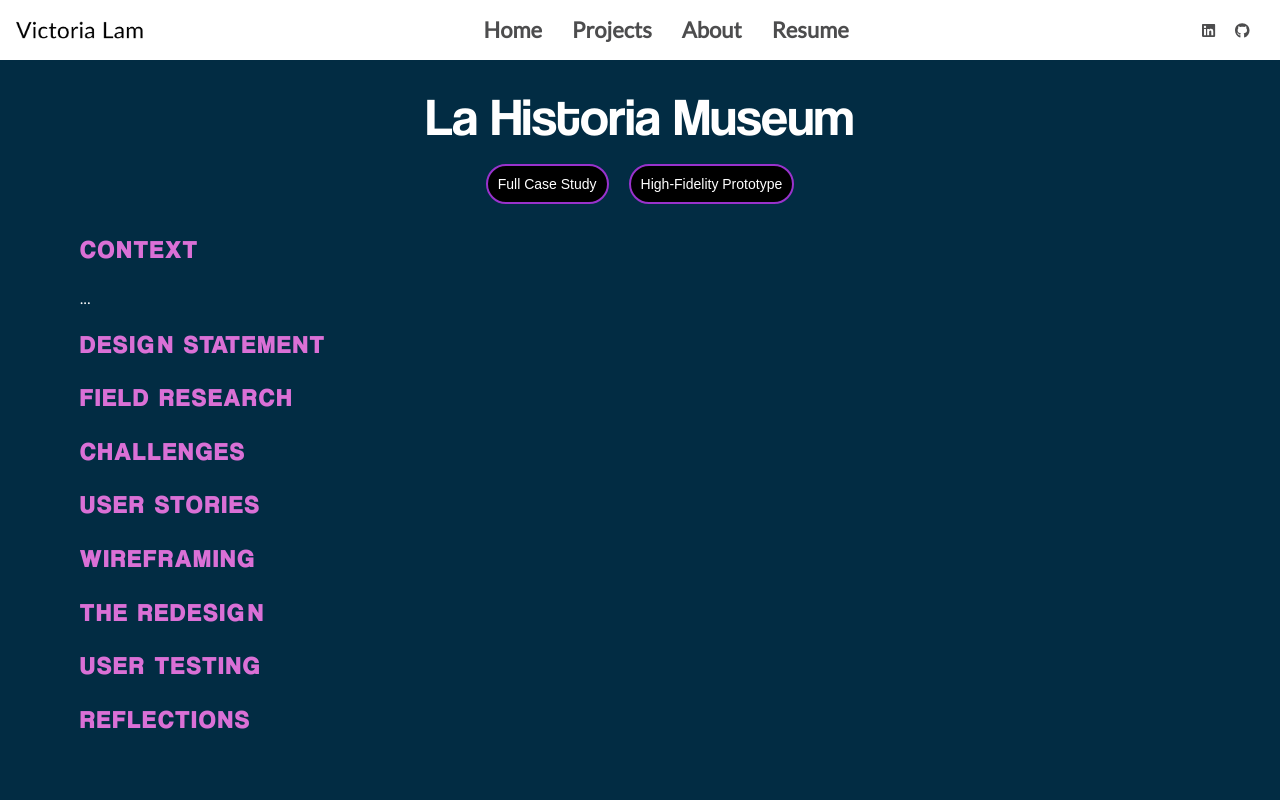
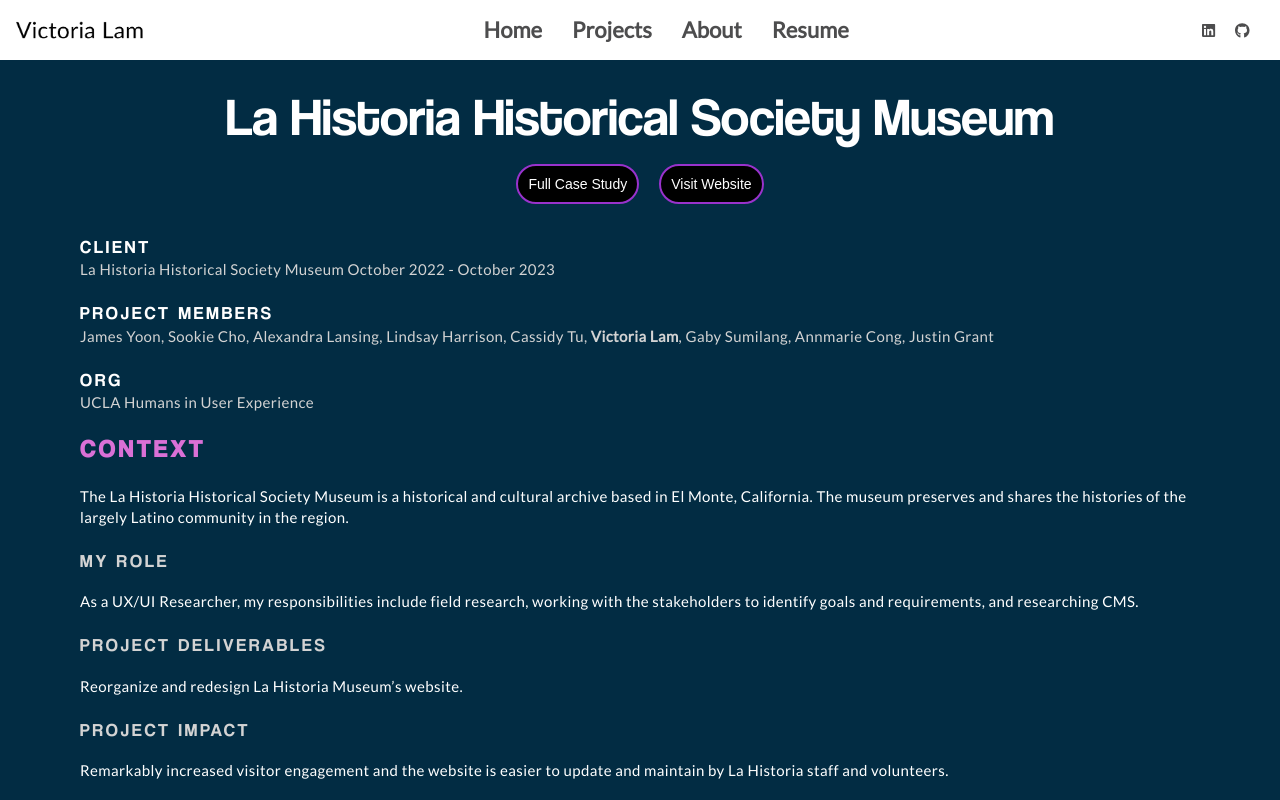
Before and after one commit to pinlunix/react-portfolio, a React (Create React App) app: page /LaHistoria in a window 1280 px wide. Built offline with nearby package versions, Linux system fonts and the light colour scheme.

Commit message:
Update La Historia Project page

```diff
--- a/src/components/asmProject.js
+++ b/src/components/asmProject.js
@@ -17,7 +17,7 @@ function ASM() {
             <div className="center">
                 <button>
                     <a
-                        href=""
+                        href="https://www.figma.com/proto/5jONNrPhVw589eSnmhchYk/Project-Portfolio?node-id=1-2&starting-point-node-id=1%3A2&scaling=scale-down-width&mode=design&t=U4gEabobrPRLYcUk-1"
                         target="_blank"
                     >
                         Full Case Study
@@ -66,7 +66,7 @@ function ASM() {
                     observed other visitors, and had fun touring the museum.
                 </p>
                 <img src={ FieldResearch } alt="Field Research Collage" />
-            <h2>USER STORIES</h2>
+            <h2>UX STORYTELLING</h2>
                 <p>
                     My target audience are children around 10 years of age. Since the goal is to help them learn about local history,
                     one of my created user personas is Jonas, a 10-year old student who loves going to museums.
--- a/src/components/laHistoria.js
+++ b/src/components/laHistoria.js
@@ -4,7 +4,7 @@ import "./projectStyle.scss"
 function LaHistoria() {
     return(
         <div className="viewing-section">
-            <h1 style={{textAlign:"center"}}>La Historia Museum</h1>
+            <h1 style={{textAlign:"center"}}>La Historia Historical Society Museum</h1>
             {/* Insert image */}
             <div className="center">
                 <button>
@@ -17,25 +17,120 @@ function LaHistoria() {
                 </button>
                 <button>
                     <a
-                        href=""
+                        href="https://www.lahistoriamuseum.org/"
                         target="_blank"
                     >
-                        High-Fidelity Prototype
+                        Visit Website
                     </a>
                 </button>
             </div>
+            <div className="project-info">
+                <div className="subtitle">CLIENT</div>
+                    <div className="sub-text">
+                        La Historia Historical Society Museum
+                        October 2022 - October 2023
+                    </div>
+                <div className="subtitle">PROJECT MEMBERS</div>
+                    <div className="sub-text">
+                        James Yoon, Sookie Cho, Alexandra Lansing, Lindsay Harrison, Cassidy Tu, <span class="bolded">Victoria Lam</span>, Gaby Sumilang, Annmarie Cong, Justin Grant
+                    </div>
+                <div className="subtitle">ORG</div>
+                    <div className="sub-text">
+                        UCLA Humans in User Experience
+                    </div>
+            </div>
             <h2>CONTEXT</h2>
                 <p>
-                ...
+                The La Historia Historical Society Museum is a historical and cultural archive based in El Monte, California.
+                The museum preserves and shares the histories of the largely Latino community in the region.
                 </p>
+                <h3>MY ROLE</h3>
+                    <p>
+                        As a UX/UI Researcher, my responsibilities include field research, working with the stakeholders to
+                        identify goals and requirements, and researching CMS.
+                    </p>
+                <h3>PROJECT DELIVERABLES</h3>
+                    <p>
+                        Reorganize and redesign La Historia Museum’s website.
+                    </p>
+                <h3>PROJECT IMPACT</h3>
+                    <p>
+                        Remarkably increased visitor engagement and the website is easier to update and maintain by La Historia staff and volunteers.
+                    </p>
             <h2>DESIGN STATEMENT</h2>
+                <p>
+                    Throughout our research and design process, we focused on creating a website that was accessible to a wide range
+                    of ages and technological backgrounds that encouraged visitors to become involved with the organization:
+                    namely, to donate materials, to donate financially, or to sign up to volunteer. Furthermore, the needs of the
+                    organization and its staff/volunteers was paramount, as non-profits tend to have less staffing and more turnover than other sectors.
+                    Therefore, the website should not only be designed to increase visitor engagement but be easy to update and
+                    maintain by current and future La Historia staff and volunteers.
+                </p>
             <h2>FIELD RESEARCH</h2>
-            <h2>CHALLENGES</h2>
-            <h2>USER STORIES</h2>
-            <h2>WIREFRAMING</h2>
-            <h2>THE REDESIGN</h2>
+                <p>
+                    I visited El Monte and La Historia with two team members to take photos of the city to understand the local culture, interview community members, and interview the stakeholders of La Historia.
+                </p>
+                <p>KEY FINDINGS:</p>
+                <ol>
+                    <li>
+                        The history of El Monte centers around migrant camps that were largely Latina/o and their histories/customs were
+                        and continue to be neglected by other historical institutions, such as the El Monte Historical Museum
+                    </li>
+                    <li>
+                        Some of the difficulties faced by La Historia include engaging younger audiences; obtaining consistent funding,
+                        especially amid the COVID-19 pandemic; getting and archiving cultural materials; and maintaining technology.
+                    </li>
+                    <li>
+                        The future of the organization depended on engaging the younger audiences through outreach activities and local schools.
+                    </li>
+                    <li>
+                        Financial and institutional sustainability are integral in the organization’s continued and long-term success.
+                    </li>
+                </ol>
+                <p>
+                    We learned from our field research the importance of involving the stakeholders in the design process.
+                    The website is not only for visitors, but it is important for the museum staff and volunteers,
+                    who may not have extensive technological knowledge, to update and maintain the website.
+                    The target audience included both visitors and the organization.
+                </p>
+            <h2>UX STORYTELLING</h2>
+                <p>
+                    We created six personas informed by our field research’s conclusions. Below is one of the personas depicting Jessica Kohn,
+                    a woman not from El Monte but is interested in local history. Her journey map depicts how she would use La Historia’s website to donate money.
+                </p>
+                {/* Image of persona */}
+            <h2>INFORMATION ARCHITECTURE</h2>
+                <p>
+                    We conducted a content inventory to identify buttons and content, then reorganize and improve the flow.
+                    After mapping out the website hierarchy, a team member and I conducted research on five potential content management systems (CMS):
+                    Wordpress.org, Wix, Webflow, Google Sites, and Hubspot CMS Hub. We identified the pros/cons of each CMS
+                    and selected Wordpress.org, Webflow, and Google Sites as our recommendations to the La Historia Board.
+                    We created demo videos explaining how to use each CMS.
+                </p>
+                <p>
+                    In the end, Google Sites was selected as our CMS.
+                </p>
             <h2>USER TESTING</h2>
+                <p>
+                    After presenting our final prototype to the La Historia Board, we conducted usability testing to
+                    identify pain points we missed. Some improvements we made were improving flow between subpages and making text describing the organization and exhibitions more engaging.
+                </p>
+            <h2>THE FINAL PROTOTYPE</h2>
+                <p>
+                    The final prototype is live at <a href="https://www.lahistoriamuseum.org" target="_blank">lahistoriamuseum.org</a>,
+                    created on Google Sites. I created a document with instructions for the La Historia Board on
+                    how to update and maintain the website, including information for connecting Google forms to an email and
+                    updating the website with multimedia content.
+                </p>
             <h2>REFLECTIONS</h2>
+                <p>
+                    This project illustrated how UX/UI can be used to reinvigorate a nonprofit’s web presence.
+                    I learned the most during the field research section of this project. It was my first experience
+                    conducting interviews in-person and my first time interviewing with stakeholders. It was a valuable experience
+                    to let me learn about the importance of involving stakeholders during the design process,
+                    and taught our team that the target audience included both the visitors and the organization.
+                    Additionally, I had the opportunity to learn about CMS, which is useful knowledge for future UX/UI projects.
+                </p>
         </div>
     )
 }
--- a/src/components/projectStyle.scss
+++ b/src/components/projectStyle.scss
@@ -20,7 +20,7 @@ h2{
     font-family: 'Coolvetica';
     font-weight: 1000;
     font-size: 24px;
-    letter-spacing: 3px;
+    letter-spacing: 4px;
     animation: none;
 }
 
@@ -31,11 +31,31 @@ h3{
     margin-left: 80px;
     font-family: 'Coolvetica';
     font-weight: 400;
-    letter-spacing: 2px;
+    letter-spacing: 3px;
+}
+
+.subtitle{
+    color: white;
+    font-size: 18px;
+    margin-top: 20px;
+    margin-left: 80px;
+    font-family: 'Coolvetica';
+    font-weight: 400;
+    letter-spacing: 3px;
 }
 
 p{
     color: white;
+    font-size: 15px;
+    margin-left: 80px;
+    margin-right: 80px;
+    justify-content: center;
+    font-weight: 400;
+    letter-spacing: 0.4px;
+}
+
+.sub-text{
+    color: lightgray;
     font-size: 15px;
     margin-left: 80px;
     margin-right: 80px;
@@ -70,3 +90,20 @@ button{
     justify-content: center;
     align-items: center;
 }
+
+.bolded {
+    font-weight: bold;
+}
+
+ol{
+    list-style-type: circle;
+    color: white;
+    font-size: 15px;
+    margin-left: 80px;
+    margin-right: 80px;
+    justify-content: center;
+}
+
+a{
+    color: darkorchid;
+}
```
